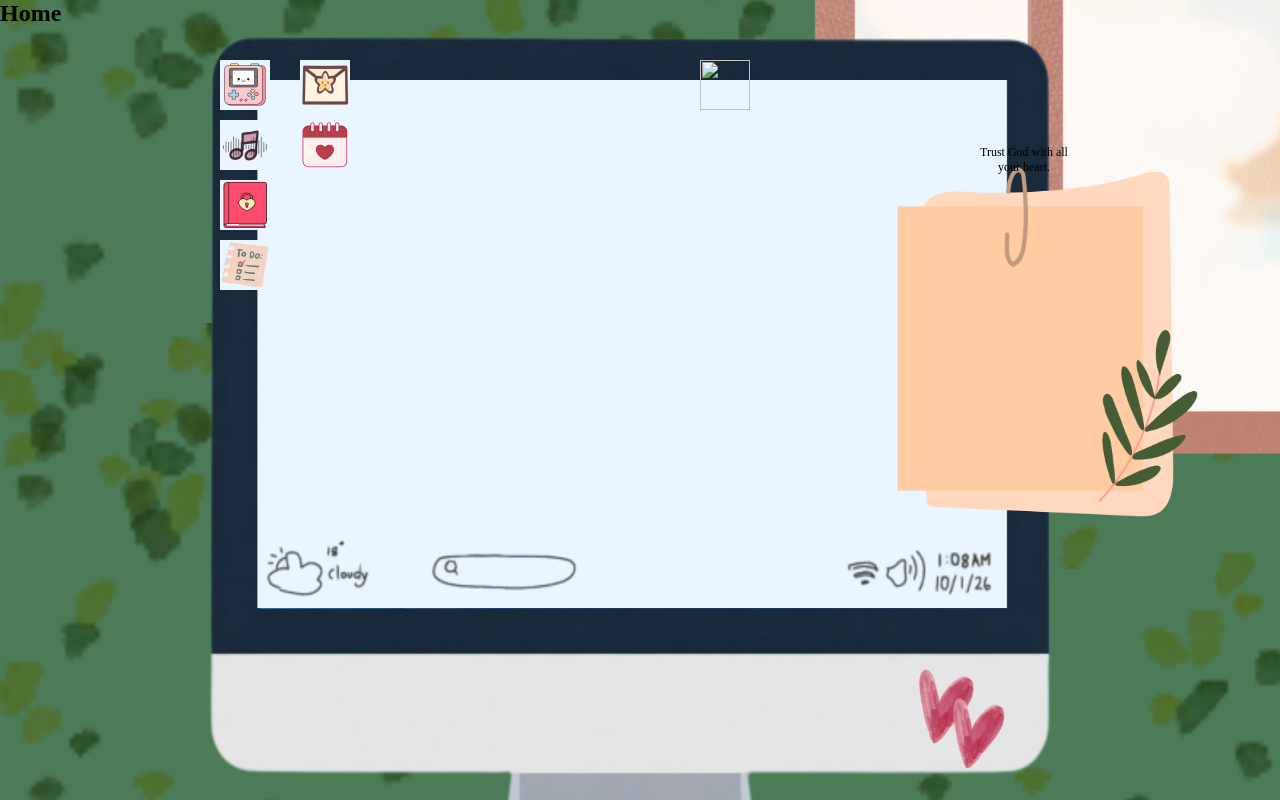
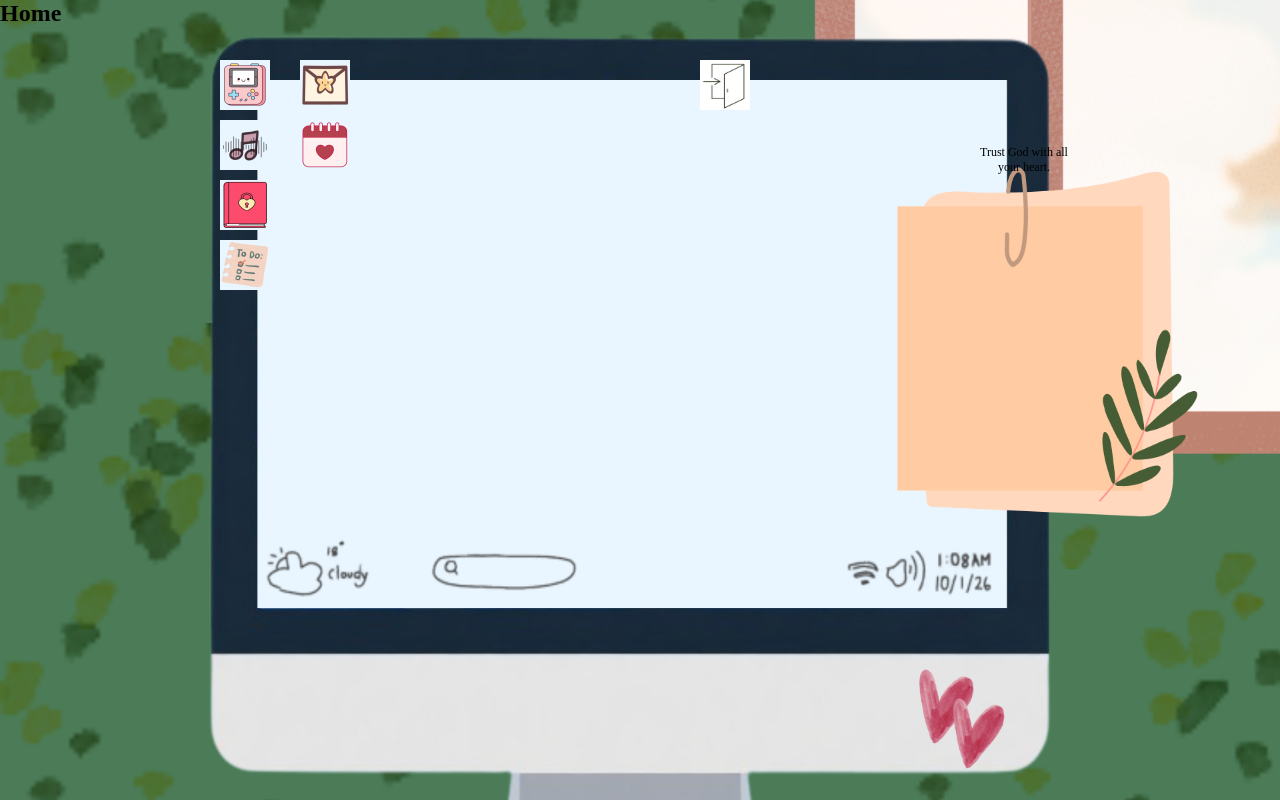
Before and after one commit to its4ccount-sudo/FOCUSmete, a plain HTML site: page index.html in a window 1280 px wide. Both pictures are taken after a click on the picture 386 px from the left and 207 px from the top of the page. Drawn offline with Linux system fonts and the light colour scheme.

Commit message:
Change Exit image format from PNG to JPEG

```diff
--- a/index.html
+++ b/index.html
@@ -643,7 +643,7 @@ li{
   <img src="Todo.png" onclick="openTodo()" id="margo" style="cursor:pointer;">
   <img src="Calendar.png" onclick="openCalendar()" id="mirg" style="cursor:pointer;">
   <img src="Tracker.png" onclick="openTracker()" id="merg" style="cursor:pointer;">
-  <img src="Exit.png" onclick="exitwebsite()" id="morg" style="cursor:pointer;">
+  <img src="Exit.jpeg" onclick="exitwebsite()" id="morg" style="cursor:pointer;">
 </div>
 
 <!-- REVIEW DASHBOARD -->
```
